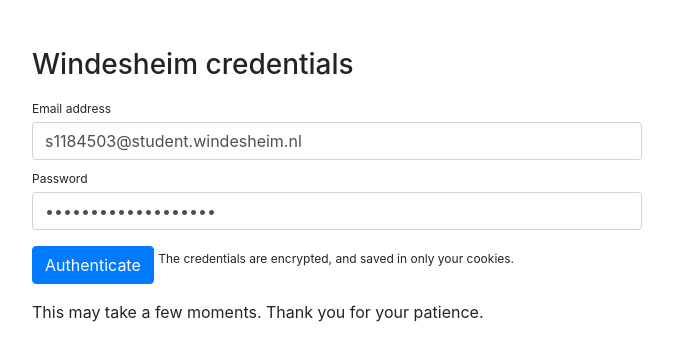
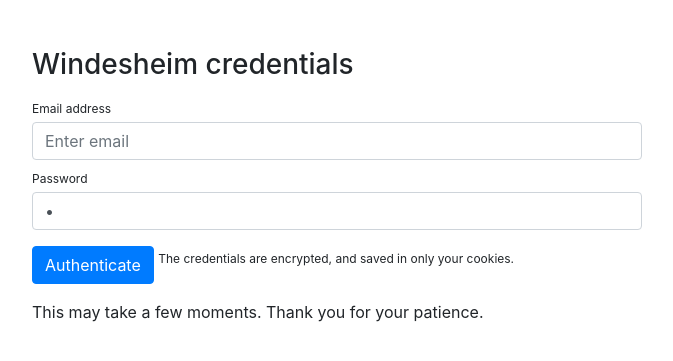
Before and after one commit to DustinJoosen/ScheduleSite, a Flask app: page /authenticate in a window 1280 px wide. Shown: the top 361 px of the page, without its empty margins (303-976 px from the left). Run offline with Flask 2, Linux system fonts and the light colour scheme; some libraries are stand-ins or nearby versions.

Commit message:
remove security flaw

```diff
--- a/templates/authenticate.html
+++ b/templates/authenticate.html
@@ -12,11 +12,11 @@
             <form method="post" class="mt-4">
                 <div class="form-group">
                     <p><sub>Email address</sub></p>
-                    <input name="email" type="email" class="form-control" placeholder="Enter email" value="s1184503@student.windesheim.nl" required>
+                    <input name="email" type="email" class="form-control" placeholder="Enter email" value="" required>
                 </div>
                 <div class="form-group">
                     <p><sub>Password</sub></p>
-                    <input name="password" type="password" class="form-control" placeholder="Password" value="LGOYET.EABWzaheer4!" required>
+                    <input name="password" type="password" class="form-control" placeholder="Password" value="!" required>
                 </div>
                 <button type="submit" class="btn btn-primary" onclick="document.getElementById('loading_screen').style.display = 'block';">Authenticate</button>
                 <span><sup>The credentials are encrypted, and saved in only your cookies.</sup></span>
```
